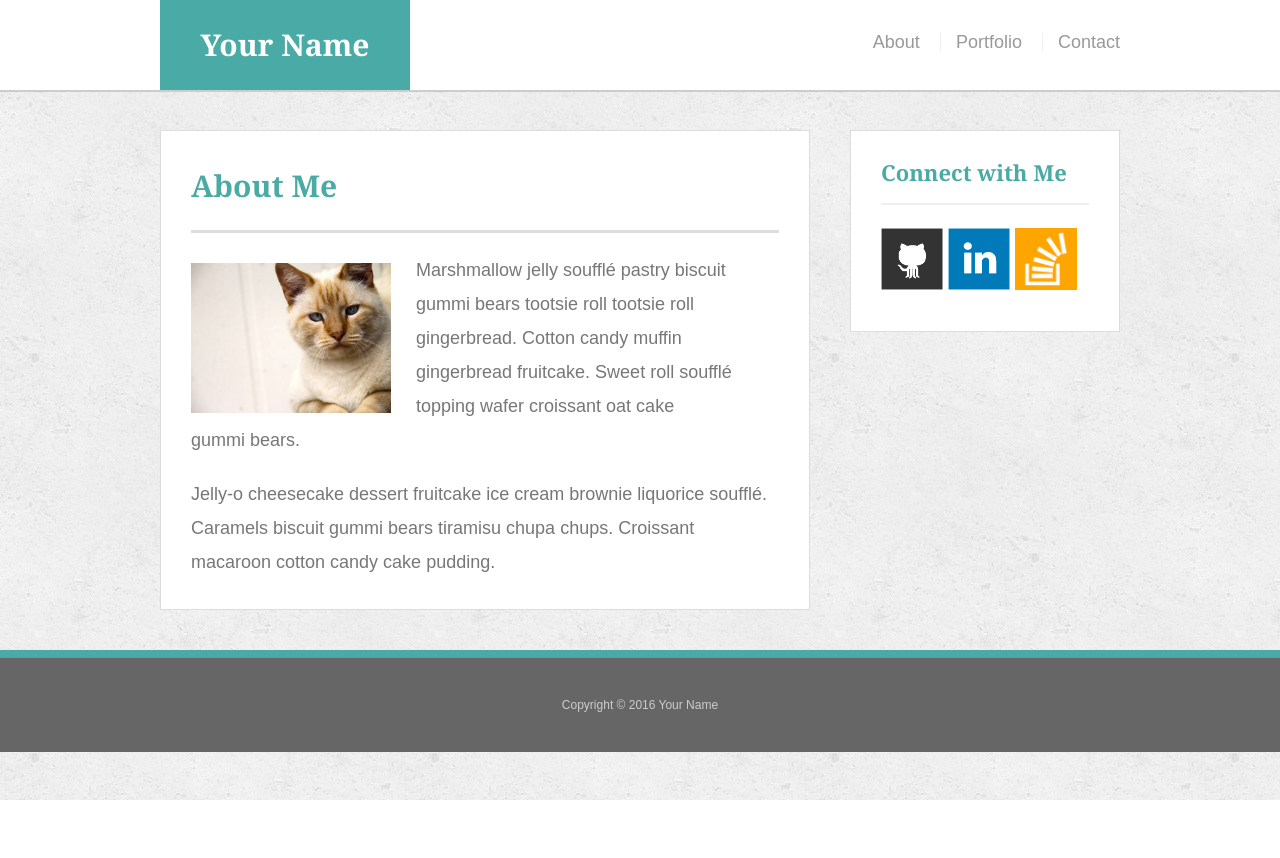
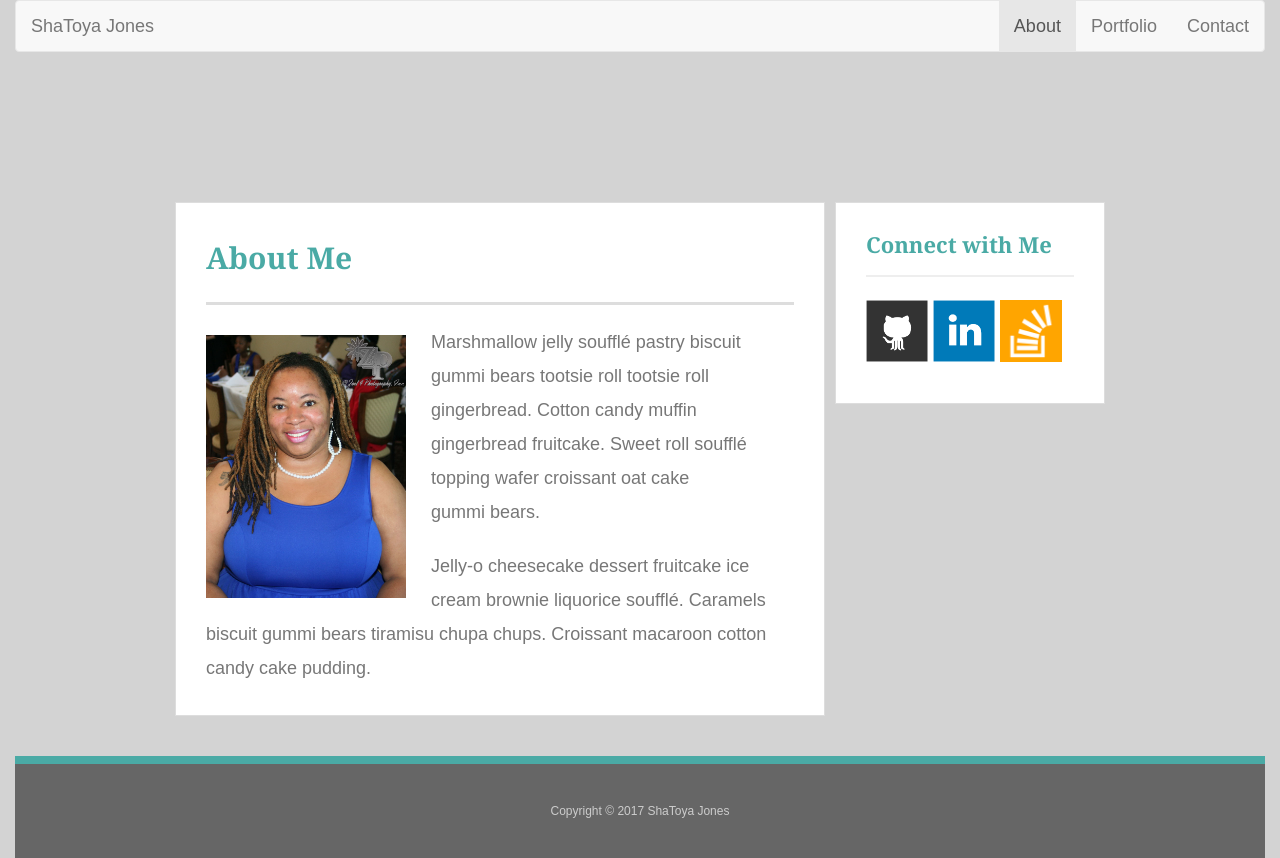
Before and after one commit to ShaToyaJones/Bootstrap-Portfolio, a plain HTML site: page WK1_Skeleton/index.html in a window 1280 px wide. Before the commit the page ends 800 px from the top, so only its background shows below. Drawn offline with nearby package versions, Linux system fonts and the light colour scheme.

Commit message:
initial site changes

```diff
--- a/WK1_Skeleton/assets/css/style.css
+++ b/WK1_Skeleton/assets/css/style.css
@@ -11,6 +11,24 @@ body {
 }
 
 /* general */
+
+/*.navbar-custom {
+  background-color: lightblue;
+  font-size: 32px;
+  font-family: 'PT Sans', sans-serif;
+}*/
+
+/*.navbar.default {
+  background-color: lightblue;
+  font-size: 32px;
+  font-family: 'PT Sans', sans-serif;
+}*/
+
+.container-fluid {
+  background-color: lightgray;
+  font-size: 18px;
+  font-family: 'Nunito', sans-serif;
+}
 
 .container {
   width: 100%;
--- a/WK1_Skeleton/index.html
+++ b/WK1_Skeleton/index.html
@@ -3,29 +3,45 @@
 
 <head>
   <meta charset="UTF-8">
-  <title>About | Your Name</title>
+  <meta name="viewport" content="width=device-width, initial-scale=1.0">
+
+  <!-- Latest compiled and minified CSS -->
+  <link rel="stylesheet" href="https://maxcdn.bootstrapcdn.com/bootstrap/3.3.7/css/bootstrap.min.css" integrity="sha384-BVYiiSIFeK1dGmJRAkycuHAHRg32OmUcww7on3RYdg4Va+PmSTsz/K68vbdEjh4u" crossorigin="anonymous">
+
+  <!-- Latest compiled and minified JavaScript -->
+  <script src="https://maxcdn.bootstrapcdn.com/bootstrap/3.3.7/js/bootstrap.min.js" integrity="sha384-Tc5IQib027qvyjSMfHjOMaLkfuWVxZxUPnCJA7l2mCWNIpG9mGCD8wGNIcPD7Txa" crossorigin="anonymous"></script>
+
+  <title>About | ShaToya Jones</title>
   <link rel="stylesheet" type="text/css" href="assets/css/reset.css">
   <link rel="stylesheet" type="text/css" href="assets/css/style.css">
 </head>
 
 <body>
 
-  <header id="masthead">
-    <div class="container">
-      <a href="index.html" id="logo">Your Name</a>
-      <nav>
-        <a href="index.html">About</a>
-        <a href="portfolio.html">Portfolio</a>
-        <a href="contact.html">Contact</a>
-      </nav>
+<div class="container-fluid">
+    <div class="navbar navbar-default navbar-custom">
+      <div class="navbar-header">
+         <a class="navbar-brand" href="#">ShaToya Jones</a>
+      </div>
+      <div id="navbar" class="navbar-collapse collapse">
+        <ul class="nav navbar-nav navbar-right">
+          <li class="active"><a href="index.html">About</a></li>
+          <li><a href="portfolio.html">Portfolio</a></li>
+          <li><a href="contact.html">Contact</a></li>
+        </ul>
+          </li>
+        </ul>
+      </div>
+      <!--/.nav-collapse -->
     </div>
-  </header>
+    <!--/.container-fluid -->
+  </nav>
 
   <div id="main-container" class="container">
     <section class="main-section">
       <h1>About Me</h1>
 
-      <img src="assets/images/cat.jpg" class="auth-image" alt="Your Name">
+      <img src="assets/images/Professional Picture.jpg" class="auth-image" alt="ShaToya Jones">
 
       <p>Marshmallow jelly souffl&eacute; pastry biscuit gummi bears tootsie roll tootsie roll gingerbread. Cotton candy muffin gingerbread fruitcake. Sweet roll souffl&eacute; topping wafer croissant oat cake gummi&nbsp;bears.</p>
 
@@ -37,16 +53,16 @@
       <div id="connect">
         <h2>Connect with Me</h2>
 
-        <a href="#"><img src="assets/images/github-128.png" class="social" alt="GitHub" /></a>
-        <a href="#"><img src="assets/images/linkedin-128.png" class="social" alt="LinkedIn" /></a>
-        <a href="#"><img src="assets/images/stackoverflow-128.png" class="social" alt="Stack Overflow" /></a>
+        <a href="https://github.com/ShaToyaJones" target="_blank"><img src="assets/images/github-128.png" class="social" alt="GitHub" /></a>
+        <a href="https://www.linkedin.com/in/shatoya-jones-aa495b9" target="_blank"><img src="assets/images/linkedin-128.png" class="social" alt="LinkedIn" /></a>
+        <a href="https://stackoverflow.com/users/8277413/s-jones" target="_blank"><img src="assets/images/stackoverflow-128.png" class="social" alt="Stack Overflow" /></a>
       </div>
     </section>
   </div>
 
   <footer>
     <div class="container">
-      Copyright &copy; 2016 Your Name
+      Copyright &copy; 2017 ShaToya Jones
     </div>
   </footer>
 </body>
```
Also changed, not shown: WK1_Skeleton/contact.html (+30 -14 lines), WK1_Skeleton/portfolio.html (+32 -14 lines), WK1_Skeleton/assets/images/Professional Picture.jpg (added).
